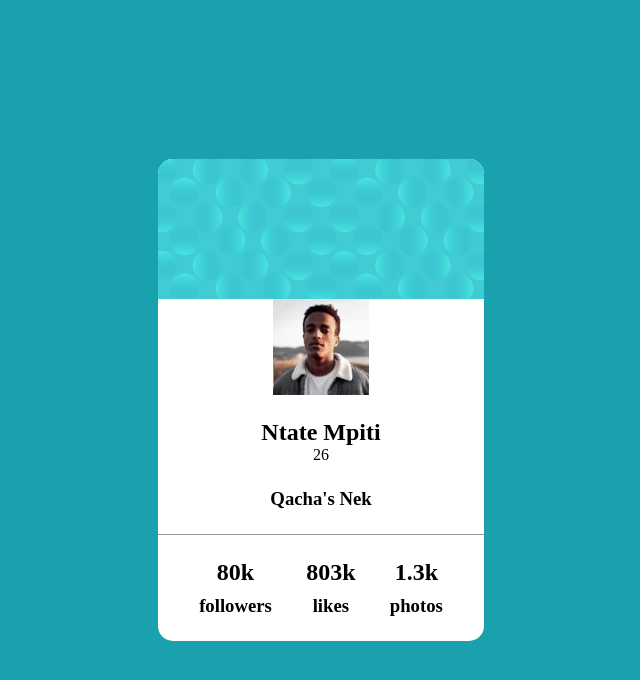
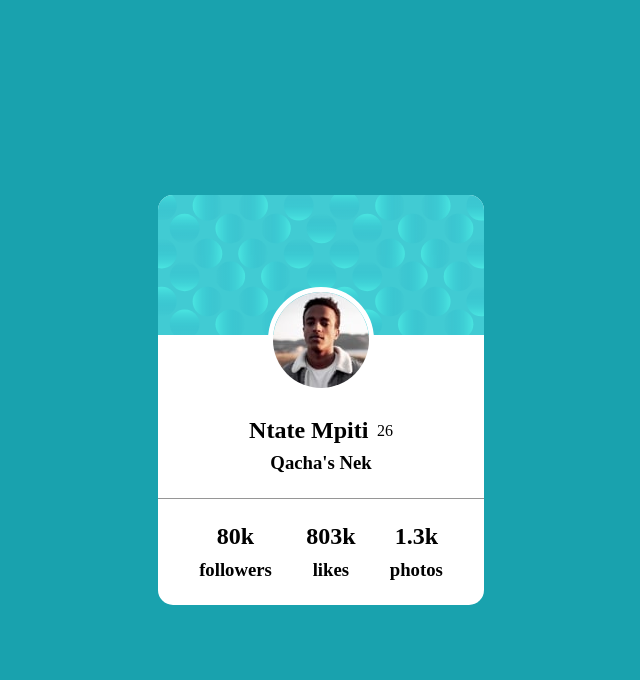
Before and after one commit to md5dalton/profile-card, a Next.js app: page / in a window 1280 px wide. Shown: the top 680 px of the page, without its empty margins (319-959 px from the left). Built offline with nearby package versions, Linux system fonts and the light colour scheme.

Commit message:
Update index.js

```diff
--- a/pages/index.js
+++ b/pages/index.js
@@ -25,16 +25,19 @@ export default function Home() {
         <section className="card">
           <div className="card-content">
             <Image
+                className="profile-image"
                 src="/images/image-victor.jpg"
                 width={96}
                 height={96}
                 alt="headshot of a man in a shirt and jacket with a mountainous blurred background"
             />
             <div className="details">
+                <div className="name">
                     <h1>Ntate Mpiti</h1>
                     <span>26</span>
                 </div>
                 <h3 className="city">Qacha's Nek</h3>
+            </div>
             <ul className="stats" role="list">
                 <Stat name="followers" count="80k" />
                 <Stat name="likes" count="803k" />
```
Lines whose indentation alone changed are shown as unchanged.
